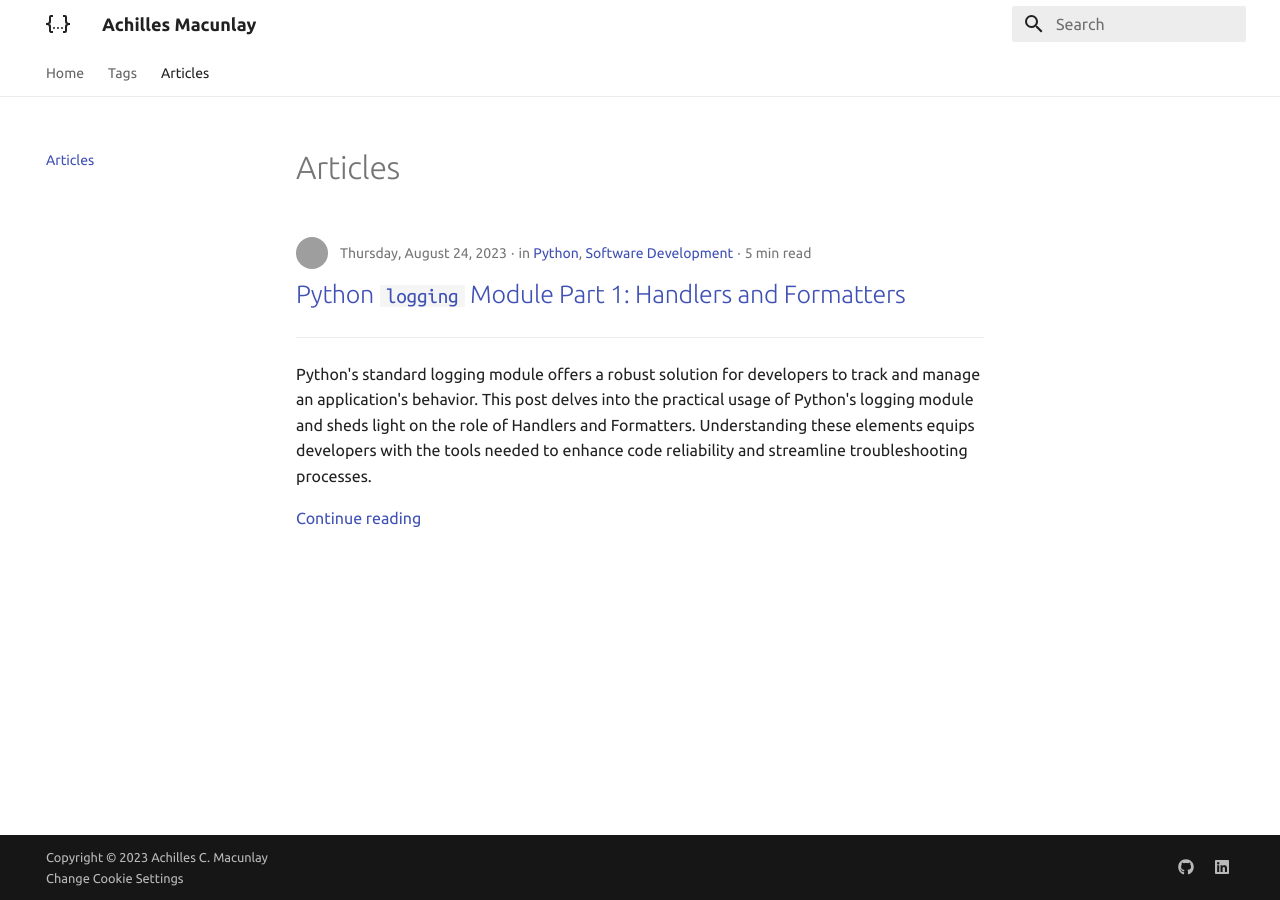
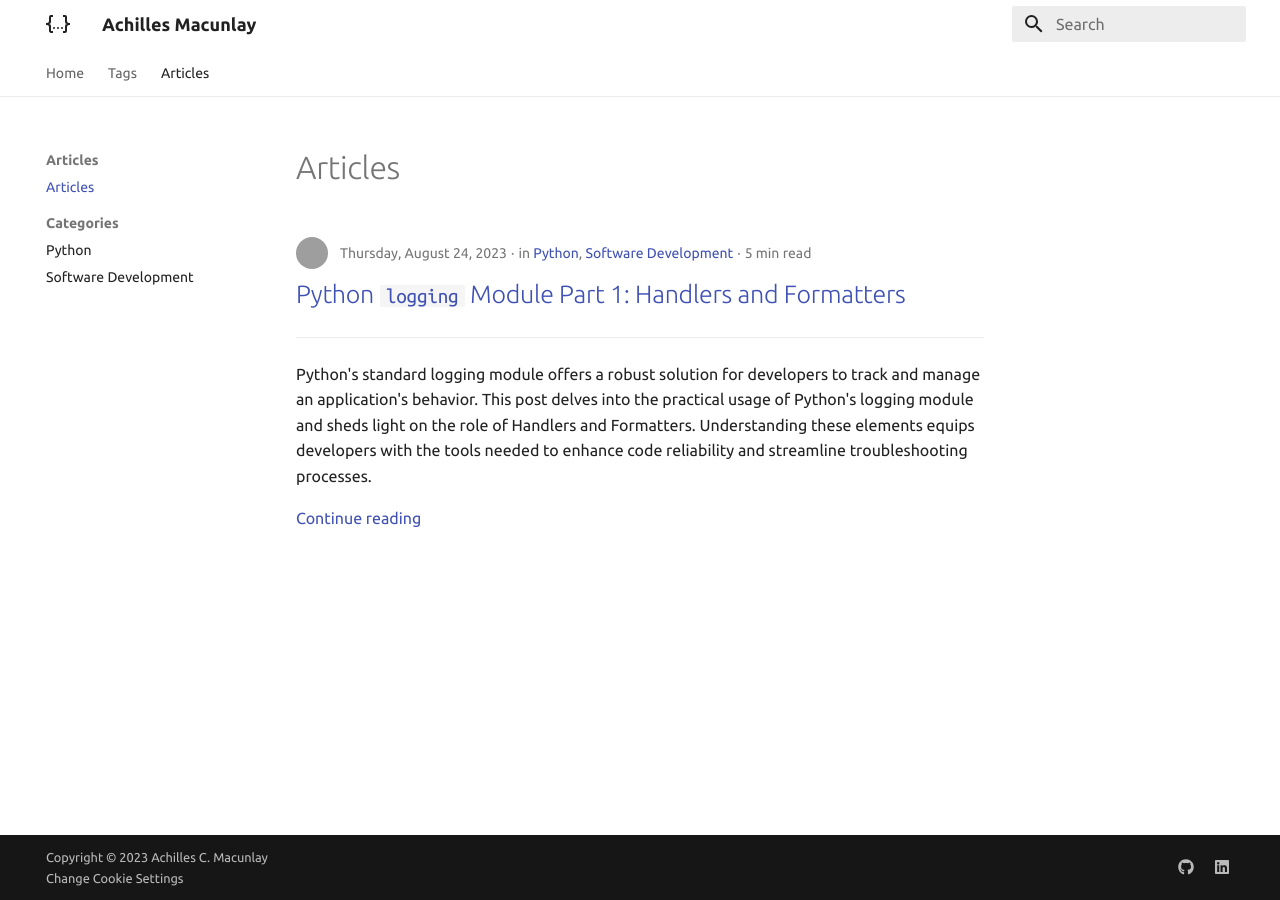
Before and after one commit to acmacunlay/acmacunlay.github.io, an MkDocs documentation site: the page built from docs/blog/index.md, in a window 1280 px wide. Built offline with MkDocs 1.6.1 and Material for MkDocs 9.7.7, drawn with Linux system fonts in a browser that asks for light colours; grey boxes are pictures that could not be loaded.

Commit message:
update navigation

```diff
--- a/mkdocs.yml
+++ b/mkdocs.yml
@@ -6,7 +6,8 @@
 nav:
   - Home: index.md
   - Tags: tags.md
-  - Articles: blog/index.md
+  - Articles:
+      - blog/index.md
 
 theme:
   name: material
@@ -79,9 +80,6 @@
       pagination: true
       pagination_per_page: 10
   - search
-  # - social:
-  #     cards_layout_options:
-  #       font_family: Ubuntu
   - tags:
       tags_file: tags.md
 
```
